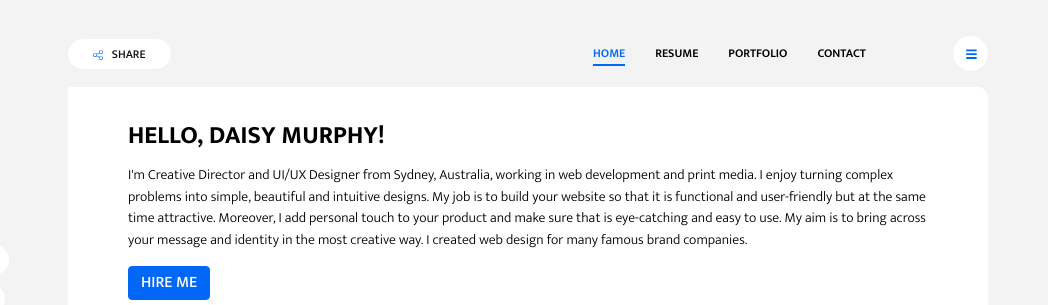
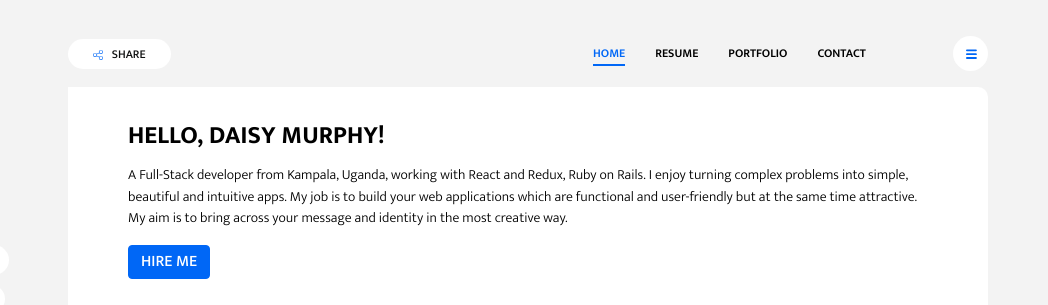
Before and after one commit to edieatha/portfolio, a website: page index.html in a window 1280 px wide. Shown: the top 305 px of the page, 232-1280 px from the left. Drawn offline with Linux system fonts and the light colour scheme.

Commit message:
Update index.html

```diff
--- a/index.html
+++ b/index.html
@@ -72,9 +72,9 @@
         <main>
             <section class="intro-section">
                 <h2 class="section-title">Hello, Daisy Murphy!</h2>
-                <p>I'm Creative Director and UI/UX Designer from Sydney, Australia, working in web development and print media. I enjoy turning complex problems into simple, beautiful and intuitive designs. My job is to build your website so that it is functional
-                    and user-friendly but at the same time attractive. Moreover, I add personal touch to your product and make sure that is eye-catching and easy to use. My aim is to bring across your message and identity in the most creative way. I created
-                    web design for many famous brand companies.</p>
+                <p>A Full-Stack developer from Kampala, Uganda, working with React and Redux, Ruby on Rails. I enjoy turning complex problems into simple, beautiful and intuitive apps. My job is to build your web applications which are functional and user-friendly but at the same time attractive. My aim is to bring across your message and identity in the most creative way.
+
+</p>
                 <a href="#!" class="btn btn-primary btn-hire-me">HIRE ME</a>
             </section>
             <section class="resume-section">
```
